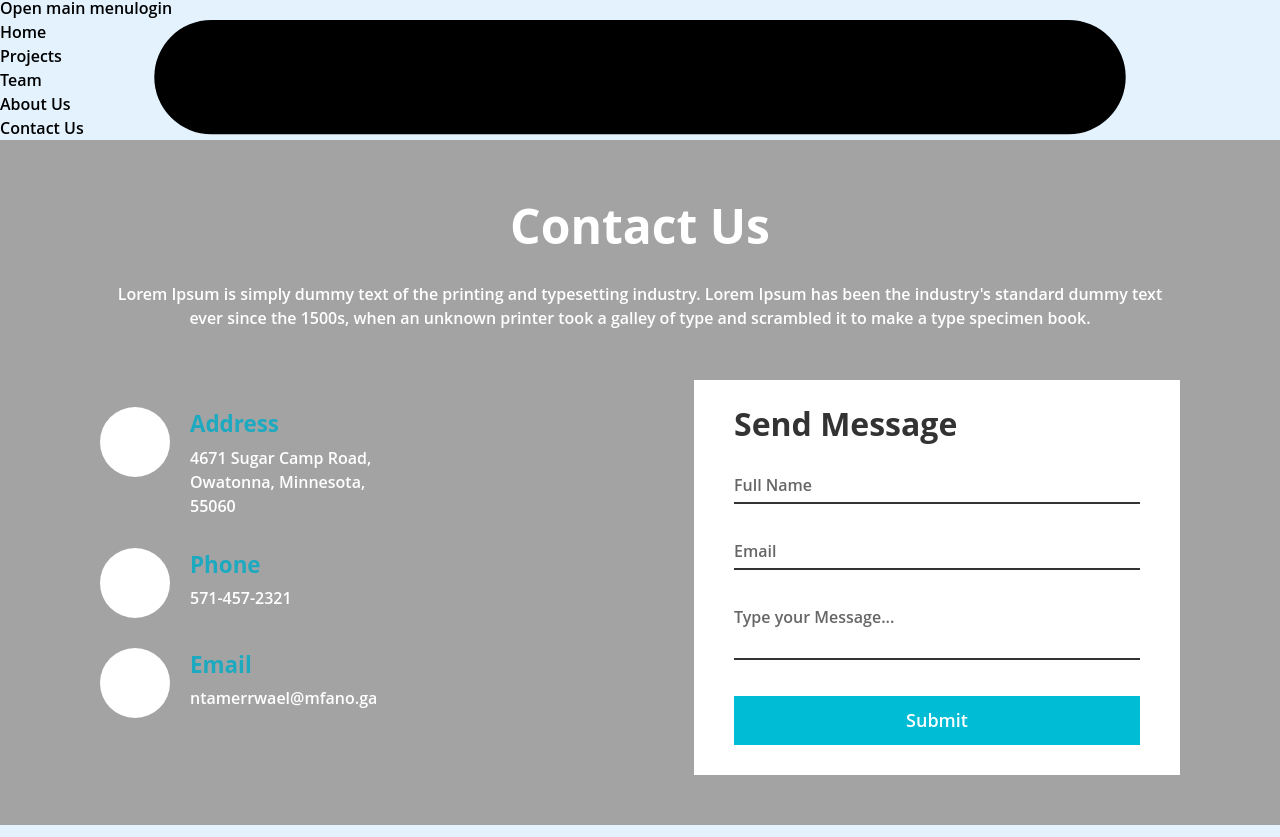
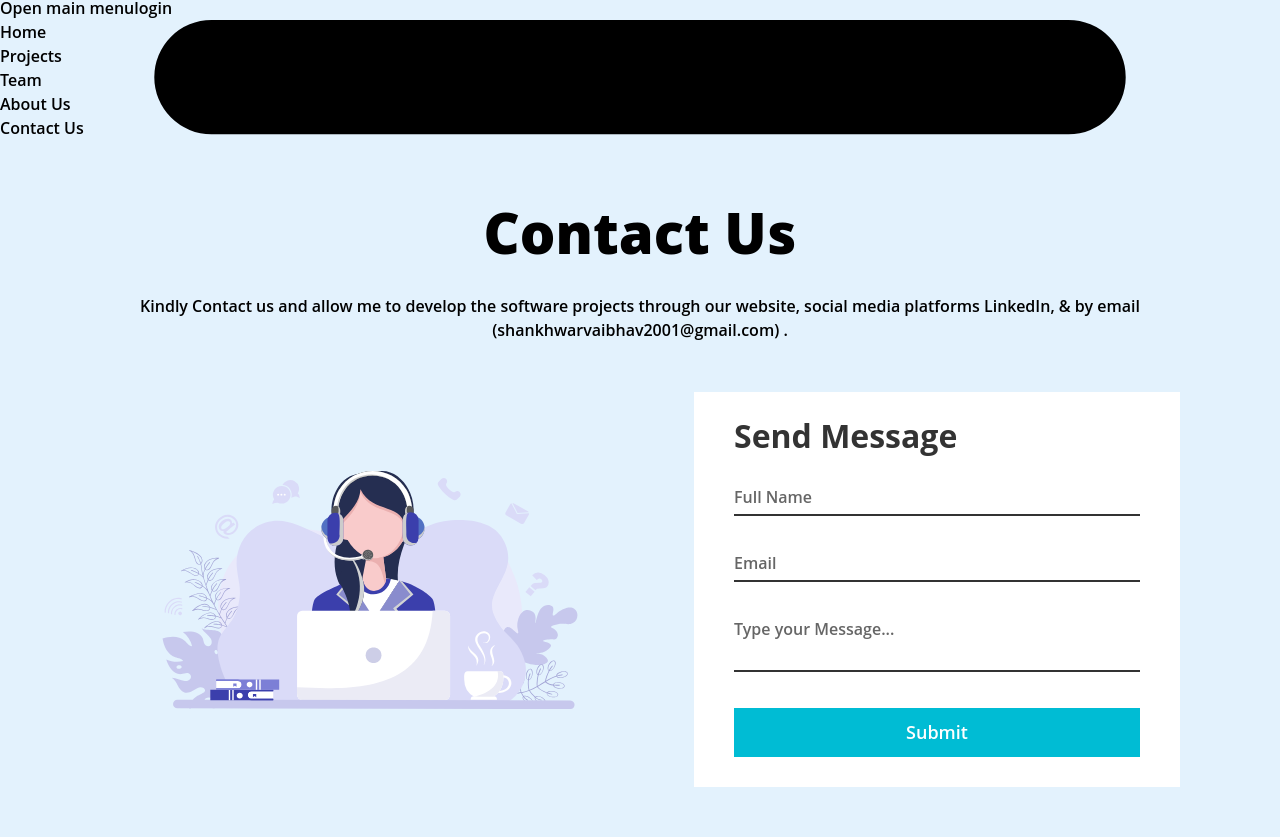
Before and after one commit to Rusty-98/hack, a React (Vite) app: page /contact in a window 1280 px wide. Shown: the part 528-1365 px from the top of the page. Built offline with nearby package versions, Linux system fonts and the light colour scheme; a web font is replaced by a local one.

Commit message:
deployment done

```diff
--- a/src/components/Contact.jsx
+++ b/src/components/Contact.jsx
@@ -1,7 +1,21 @@
 import React from 'react';
 import '../styles/contact.css';
+import link from '../assets/svg/contact';
+import { ToastContainer, toast } from 'react-toastify';
+import 'react-toastify/dist/ReactToastify.css';
+import { Link } from 'react-router-dom';
 
 const Contact = () => {
+    const notify = () => toast.success('✅️ Feedback Takken!', {
+        position: "bottom-right",
+        autoClose: 1000,
+        hideProgressBar: false,
+        closeOnClick: true,
+        pauseOnHover: true,
+        draggable: true,
+        progress: undefined,
+        theme: "dark",
+    });
     const handleSubmit = (event) => {
         event.preventDefault();
         const form = event.target;
@@ -18,48 +32,24 @@ const Contact = () => {
 
         // If all fields are filled, proceed with form submission
         // You can handle form submission logic here
-        alert('Feedback Takken!');
+        // alert('Feedback Takken!');
+        notify();
         form.reset(); // Reset form fields
     };
 
     return (
         <section>
-            <div className="section-header">
+
+            <div className="section-header mt-20">
                 <div className="container">
-                    <h2>Contact Us</h2>
-                    <p>Lorem Ipsum is simply dummy text of the printing and typesetting industry. Lorem Ipsum has been the industry's standard dummy text ever since the 1500s, when an unknown printer took a galley of type and scrambled it to make a type specimen book.</p>
+                    <h2 className='font-bold'>Contact Us</h2>
+                    <p className='text-xl text-justify mb-10'>Kindly Contact us and allow me to develop the software projects through our <Link to={"/"} className='text-blue-600 underline'>website</Link>, social media platforms <Link to={'https://www.linkedin.com/in/vaibhav-shankhwar-4a227a222/'} className='text-blue-600 underline'>LinkedIn</Link>, & by email (shankhwarvaibhav2001@gmail.com) .</p>
                 </div>
             </div>
             <div className="container">
                 <div className="row">
                     <div className="contact-info">
-                        <div className="contact-info-item">
-                            <div className="contact-info-icon">
-                                <i className="fas fa-home" />
-                            </div>
-                            <div className="contact-info-content">
-                                <h4>Address</h4>
-                                <p>4671 Sugar Camp Road,<br /> Owatonna, Minnesota, <br />55060</p>
-                            </div>
-                        </div>
-                        <div className="contact-info-item">
-                            <div className="contact-info-icon">
-                                <i className="fas fa-phone" />
-                            </div>
-                            <div className="contact-info-content">
-                                <h4>Phone</h4>
-                                <p>571-457-2321</p>
-                            </div>
-                        </div>
-                        <div className="contact-info-item">
-                            <div className="contact-info-icon">
-                                <i className="fas fa-envelope" />
-                            </div>
-                            <div className="contact-info-content">
-                                <h4>Email</h4>
-                                <p>ntamerrwael@mfano.ga</p>
-                            </div>
-                        </div>
+                        <img src={link} alt="" />
                     </div>
                     <div className="contact-form">
                         <form onSubmit={handleSubmit} id="contact-form">
@@ -82,6 +72,7 @@ const Contact = () => {
                         </form>
                     </div>
                 </div>
+                <ToastContainer />
             </div>
         </section>
     );
--- a/src/components/Home.jsx
+++ b/src/components/Home.jsx
@@ -48,7 +48,7 @@ const Home = () => {
             {loading ? <Slider /> : (
                 <div className="text-center mb-8 w-[90vw] mx-auto">
                     <header>
-                        <h1 className="text-6xl font-bold font-serif tracking-wide text-gray-800">Welcome to the VaiTech R&D Company</h1>
+                    <h1 className="text-6xl font-bold font-serif tracking-wide text-gray-800">Welcome to the VaiTech R&D (VRD) Company</h1>
                         <p className="text-gray-600 my-10 text-3xl">Empowering Innovation</p>
                         <CustomCarousel>
                             {images.map((image, index) => (
@@ -64,10 +64,7 @@ const Home = () => {
                             </div>
                             <div className='flex flex-col mt-10 md:mt-0 justify-center'>
                                 <p className="text-lg text-gray-700 leading-relaxed">
-                                    At NucleoNex R&D Lab, our mission is to foster innovation and drive technological advancement through cutting-edge research, collaborative partnerships, and knowledge dissemination. We are committed to pushing the boundaries of what's possible, exploring new horizons, and creating impactful solutions that address the challenges of today and shape the possibilities of tomorrow.
-                                </p>
-                                <p className="text-lg text-gray-700 leading-relaxed mt-4">
-                                    Lorem ipsum dolor sit amet, consectetur adipiscing elit. Sed fermentum ligula non ligula finibus, sed fringilla libero tempus. Cras at magna nec tortor porta tincidunt. Vivamus et felis vestibulum, tempus nisl a, finibus nulla. Nullam nec tortor nec urna finibus fermentum vel vitae ligula. Vestibulum tincidunt purus sit amet turpis fringilla, eget interdum purus hendrerit. Donec condimentum libero id libero vestibulum, vel tempor ipsum sollicitudin. Vivamus auctor elit non eros mollis, at tempor neque malesuada.
+                                    At VaiTech R&D Company, our mission is to foster innovation and drive technological advancement through cutting-edge research, collaborative partnerships, and knowledge dissemination. We are committed to pushing the boundaries of what's possible, exploring new horizons, and creating impactful solutions that address the challenges of today and shape the possibilities of tomorrow.
                                 </p>
                             </div>
                         </div>
--- a/src/components/Navbar.jsx
+++ b/src/components/Navbar.jsx
@@ -81,7 +81,7 @@ const Navbar = () => {
                 </div>
                 {
                     <div className={`${show ? "show" : "hide"} h-screen w-full overflow-hidden bg-gray-900 flex flex-col items-center`}>
-                        <ul className="flex text-4xl flex-col p-4 justify-evenly h-[60%]">
+                        <ul className="flex text-4xl flex-col p-4 justify-evenly h-[60%]" onClick={handleNav}>
                             <li>
                                 <Link to={"/"} className="text-white">Home</Link>
                             </li>
--- a/src/styles/contact.css
+++ b/src/styles/contact.css
@@ -6,7 +6,7 @@ section {
   z-index: 3;
   padding-top: 50px;
   padding-bottom: 50px;
-  background-color: hsl(0, 0%, 64%);
+  color: black;
 }
 
 .container {
@@ -23,17 +23,13 @@ section {
 }
 
 .section-header h2 {
-  color: #FFF;
-  font-weight: bold;
-  font-size: 3em;
+  font-weight: 900;
+  font-size: 3.5em;
   margin-bottom: 20px;
 }
 
-.section-header p {
-  color: #FFF;
-}
 
-.row  {
+.row {
   display: flex;
   flwx-wrap: wrap;
   align-items: center;
@@ -99,7 +95,7 @@ section {
 }
 
 .contact-form .input-box input,
-.contact-form .input-box textarea{
+.contact-form .input-box textarea {
   width: 100%;
   padding: 5px 0;
   font-size: 16px;
@@ -121,15 +117,14 @@ section {
   color: #666;
 }
 
-.contact-form .input-box input:focus ~ span,
-.contact-form .input-box textarea:focus ~ span{
+.contact-form .input-box input:focus~span,
+.contact-form .input-box textarea:focus~span {
   color: #e91e63;
   font-size: 12px;
   transform: translateY(-20px);
 }
 
-.contact-form .input-box input[type="submit"]
-{
+.contact-form .input-box input[type="submit"] {
   width: 100%;
   background: #00bcd4;
   color: #FFF;
@@ -141,8 +136,7 @@ section {
   transition: 0.5s;
 }
 
-.contact-form .input-box input[type="submit"]:hover
-{
+.contact-form .input-box input[type="submit"]:hover {
   background: #FFF;
   color: #00bcd4;
 }
```
Also changed, not shown: src/styles/navbar.css (+5 -5 lines).
